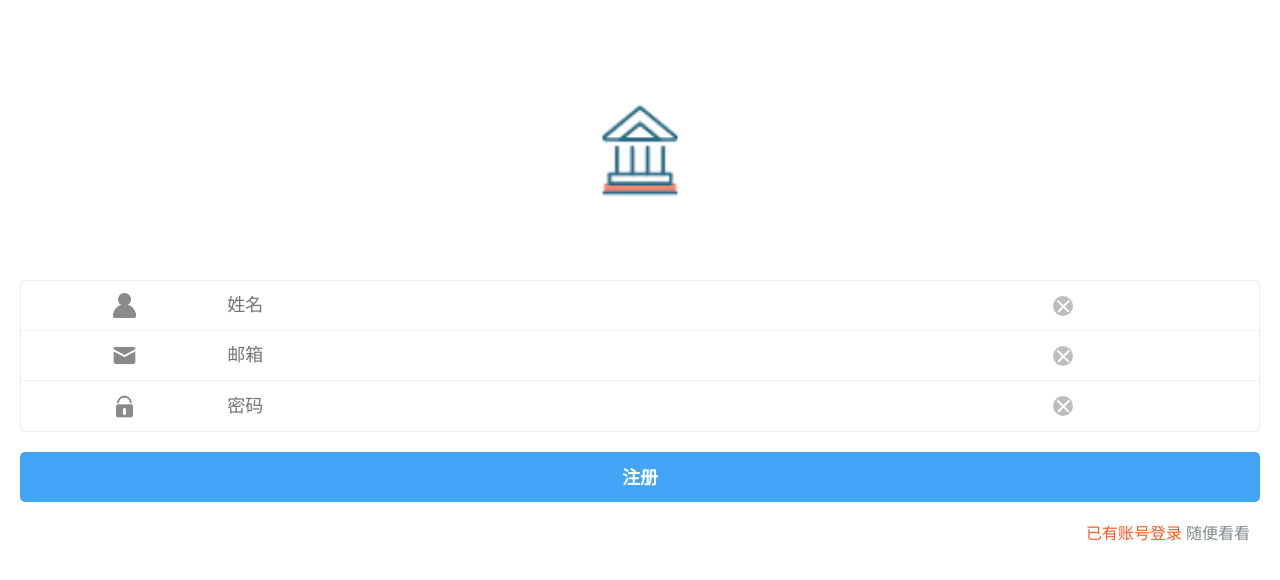
After one commit to CJWbiu/xyh, a PHP site: page /register.php in a window 1280 px wide. The commit adds this page. Shown: the top 580 px of the page. Run offline with PHP 8.4, Linux system fonts and the light colour scheme.

Commit message:
完成登录注册

```diff
--- /dev/null
+++ b/css/login.css
@@ -0,0 +1,121 @@
+*{
+    box-sizing: border-box !important;
+}
+body, html {
+    background: #fff;
+}
+.container {
+    width: 100%;
+    padding: 20px;
+    position: relative;
+}
+.container .logo {
+    width: 100px;
+    height: 100px;
+    background-image: url("../assert/icon/logon.png");
+    background-repeat: no-repeat;
+    background-size: cover;
+    background-position: center;
+    margin: 80px auto;
+}
+.form-wrapper {
+    width: 100%;
+    border: 1px solid #eee;
+    border-radius: 3px;
+}
+.form-wrapper .item {
+    display: flex;
+    flex-flow: row nowrap;
+    align-items: center;
+    height: 50px;
+    line-height: 50px;
+    font-size: 18px;
+    border-bottom: 1px solid #eee;
+}
+.form-wrapper .item:last-child {
+    border-bottom: none;
+}
+.form-wrapper .icon {
+    flex: 1;
+    display: block;
+    height: 100%;
+}
+.icon.user {
+    background-image: url("../assert/icon/user.png");
+}
+.icon.psw {
+    background-image: url("../assert/icon/psw.png");
+}
+.icon.email {
+    background-image: url("../assert/icon/email.png");
+}
+
+.icon.user, .icon.psw, .icon.email {
+    background-repeat: no-repeat;
+    background-size: 25px;
+    background-position: center;
+}
+
+.form-wrapper input {
+    flex: 4;
+    display: block;
+    height: 100%;
+    border: none;
+    outline: none;
+    background: transparent;
+}
+.form-wrapper .clear {
+    flex: 1;
+    display: block;
+}
+.circle {
+    display: block;
+    width: 20px;
+    height: 20px;
+    background: #bdbdbd;
+    border-radius: 50%;
+}
+.circle .bar {
+    display: block;
+    width: 16px;
+    height: 2px;
+    background: #fff;
+}
+.bar:first-child {
+    transform: rotate(45deg) translate(8px, 5px);
+}
+.bar:last-child {
+    transform: rotate(-45deg) translate(-3px, 7px);
+}
+.btn {
+    display: block;
+    width: 100%;
+    height: 50px;
+    line-height: 50px;
+    border: none;
+    border-radius: 5px;
+    color: #fff;
+    font-weight: bolder;
+    font-size: 18px;
+    background: #42A5F5;
+    margin: 20px auto;
+}
+#errmsg {
+    width: 100%;
+    height: 40px;
+    line-height: 40px;
+    background: #FF5722;
+    color: #fff;
+    font-weight: bolder;
+    text-align: center;
+    margin: 10px 0 20px;
+    border-radius: 5px;
+}
+.bottom {
+    position: absolute;
+    bottom: 0;
+    right: 30px;
+}
+.bottom .reg {
+    color: #FF5722;
+}
--- /dev/null
+++ b/js/register.js
@@ -0,0 +1,55 @@
+$(function() {
+    let info = {
+        errmsg: '',
+        name: $('#user'),
+        psw: $('#psw'),
+        email: $('#email'),
+        errbox: $('#errmsg')
+    };
+    $('.clear').click(function() {
+        $(this).prev().val('');
+    });
+    $('.btn').click(function() {
+        let data = {
+            "action": "register",
+            "name": info.name.val(),
+            "email": info.email.val(),
+            "psw": info.psw.val()
+        };
+        if(!validate(data)) {
+            info.errbox.show().html(info.errmsg);
+            return;
+        };
+        $.post('verification.php', data, function(res) {
+            res = JSON.parse(res);
+            if(res.errcode == '0000') {info.errbox.hide();
+                window.location.href = 'personal.php';
+            }else {
+                console.log(res.errmsg);
+                info.errbox.show().html(res.errmsg);
+            }
+        })
+    })
+
+    function validate(data) {
+        for(let i in data) {
+            if(data[i] == '') {
+                info.errmsg = '信息不能为空';
+                return false;
+            }
+        }
+        let pattern = /^[A-Za-z0-9\u4e00-\u9fa5]+@[a-zA-Z0-9_-]+(\.[a-zA-Z0-9_-]+)+$/;
+        if(data.name.length > 8 || data.name.length < 2) {
+            info.errmsg = '姓名2~8位';
+            return false;
+        }else if(data.psw.length < 6 || data.psw.length > 12) {
+            info.errmsg = '密码6~12位';
+            return false;
+        }else if(!pattern.test(data.email)) {
+            info.errmsg = '邮箱格式不正确';
+            return false;
+        }else {
+            return true;
+        }
+    }
+})
--- /dev/null
+++ b/register.php
@@ -0,0 +1,60 @@
+<!DOCTYPE html>
+<html lang="en">
+<head>
+    <meta charset="UTF-8">
+    <meta name="viewport" content="width=device-width, initial-scale=1.0, minimum-scale=1.0, maximum-scale=1.0, user-scalable=no">
+    <meta http-equiv="X-UA-Compatible" content="ie=edge">
+    <link rel="stylesheet" href="./css/reset.css">
+    <link rel="stylesheet" href="./css/login.css">
+    <style>
+
+    </style>
+    <title>注册</title>
+</head>
+<body>
+    <div class="container">
+        <div class="logo"></div>
+        <div class="form-wrapper">
+            <div class="item">
+                <span class="icon user"></span>
+                <input id="user" type="text" placeholder="姓名">
+                <div class="clear">
+                    <span class="circle">
+                        <span class="bar"></span>
+                        <span class="bar"></span>
+                    </span>
+                </div>
+            </div>
+            <div class="item">
+                <span class="icon email"></span>
+                <input id="email" type="text" placeholder="邮箱">
+                <div class="clear">
+                    <span class="circle">
+                        <span class="bar"></span>
+                        <span class="bar"></span>
+                    </span>
+                </div>
+            </div>
+            <div class="item">
+                <span class="icon psw"></span>
+                <input id="psw" type="password" placeholder="密码">
+                <div class="clear">
+                    <span class="circle">
+                        <span class="bar"></span>
+                        <span class="bar"></span>
+                    </span>
+                </div>
+            </div>
+        </div>
+        <button class="btn">注册</button>
+        <p id="errmsg" style="display: none;"></p>
+        <p class="bottom">
+            <a class="reg" href="login.php" >已有账号登录</a>
+            <a href="activity.php">随便看看</a>
+        </p>
+    </div>
+
+    <script src="./js/jquery.js"></script>
+    <script src="./js/register.js"></script>
+</body>
+</html>
```
Also changed, not shown: include/mysql.php (+11 -0 lines), js/login.js (added, +49 -0 lines), login.php (added, +47 -0 lines), personal.php (added, +12 -0 lines), verification.php (+63 -0 lines), assert/icon/email.png (added), assert/icon/logon.png (added), assert/icon/psw.png (added), assert/icon/user.png (added).
